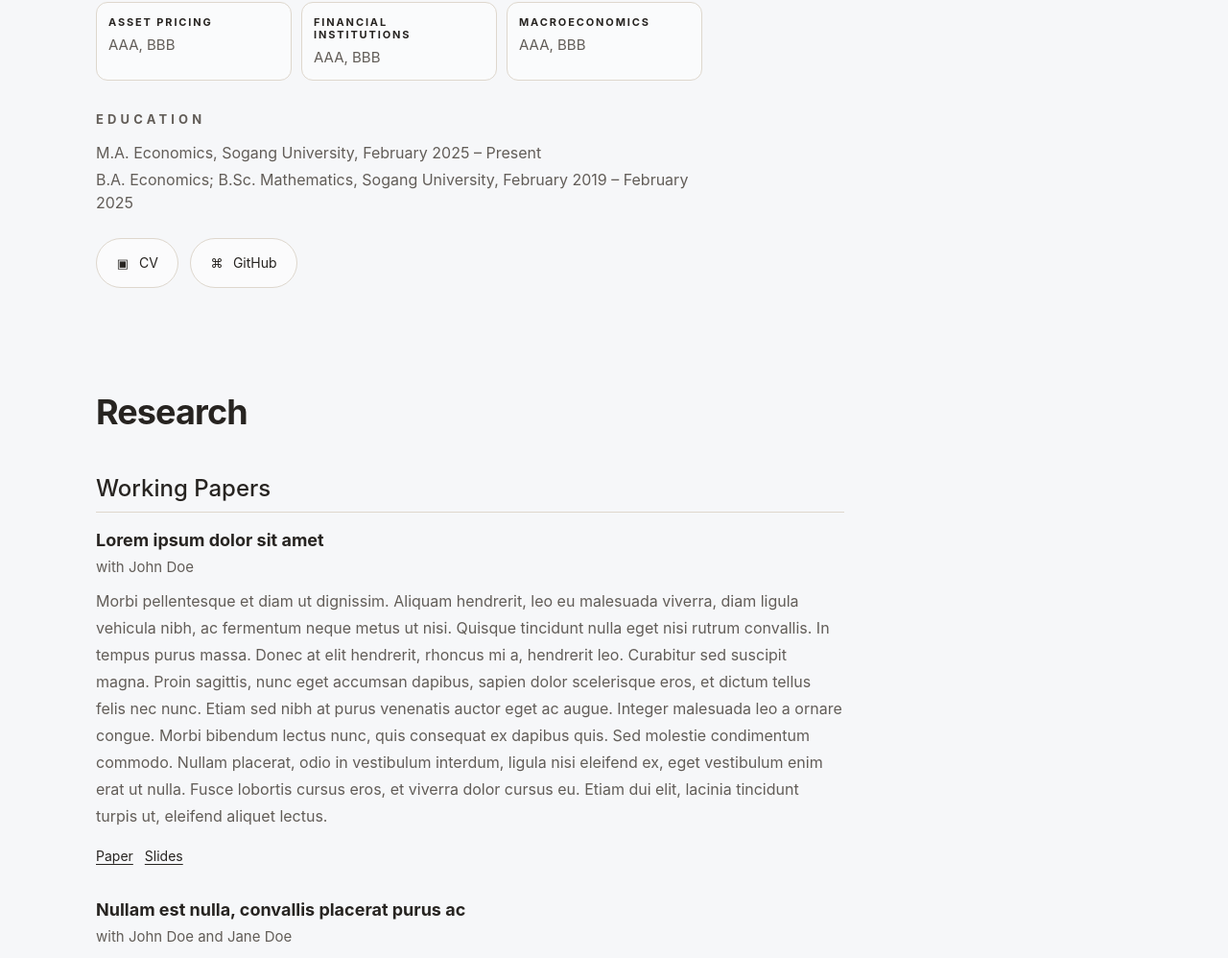
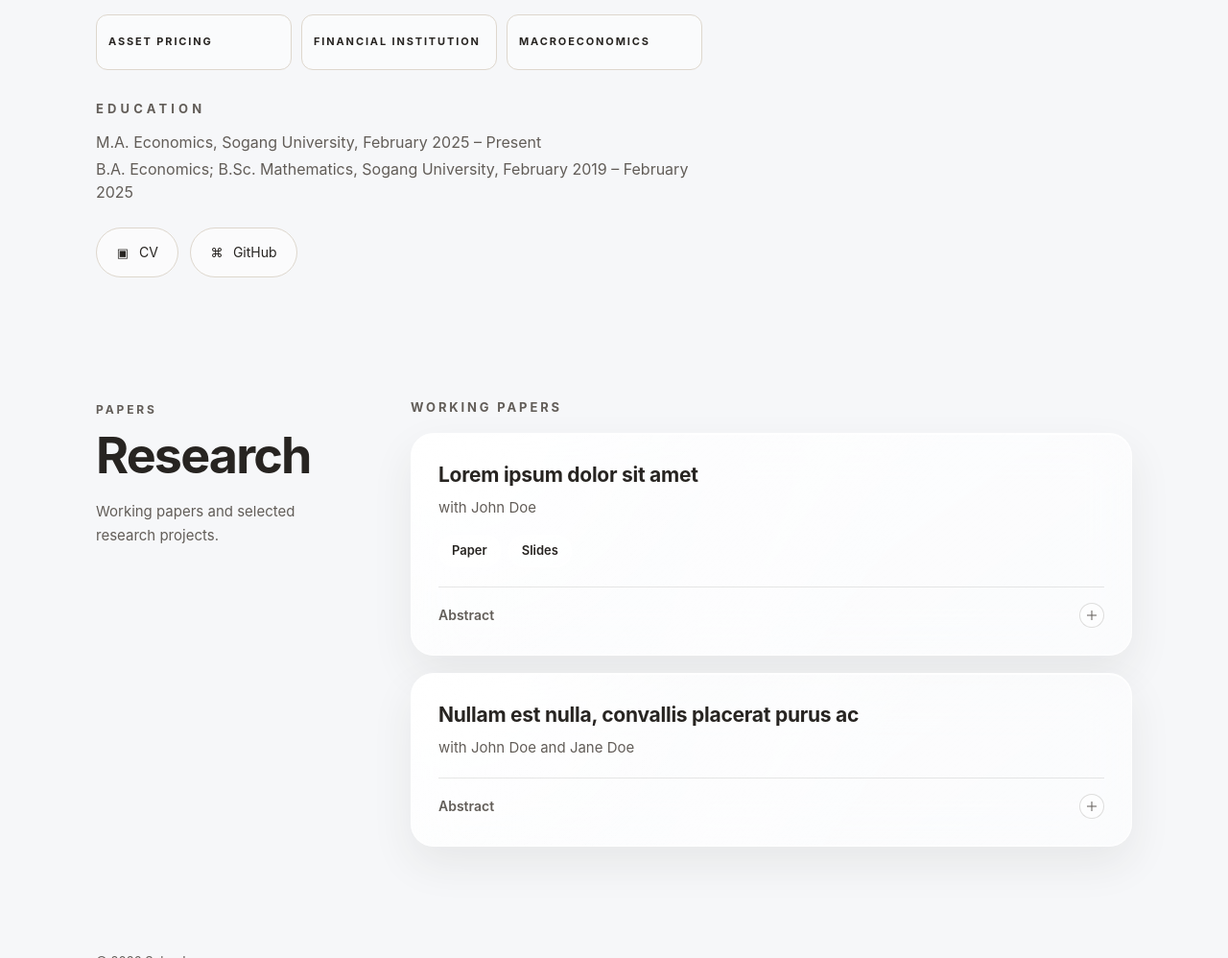
Before and after one commit to jeong-seho/jeong-seho.github.io, a Jekyll site: the page built from index.md, in a window 1280 px wide and 1400 px high, cut to the strip 402-1400 px from the top of the window. Shown: the whole strip at 96% size. Built offline with Jekyll 4.4.1, drawn with Linux system fonts in a browser that asks for light colours; some web fonts are replaced; some of the changed text lies outside the part shown.

Commit message:
Research section design amendment

```diff
--- a/assets/css/style.css
+++ b/assets/css/style.css
@@ -24,6 +24,9 @@
     --card-bg: rgba(255, 255, 255, 0.42);
     --button-bg: rgba(255, 255, 255, 0.55);
     --button-hover: rgba(255, 255, 255, 0.82);
+    --glass-bg: rgba(255, 255, 255, 0.46);
+    --glass-border: rgba(255, 255, 255, 0.72);
+    --glass-shadow: 0 14px 40px rgba(56, 50, 44, 0.10);
 
     /* Layout */
     --site-width: 1120px;
@@ -112,20 +115,49 @@ img {
 
 .site-header {
     position: sticky;
-    top: 0;
+    top: 12px;
     z-index: 100;
-
-    background: var(--page-bg);
+    padding: 0 20px;
+    pointer-events: none;
 }
 
 .nav-wrap {
     max-width: var(--site-width);
-    margin: 0 auto;
-    padding: 22px 20px 8px;
+    margin: 12px auto 0;
+    padding: 9px 12px;
 
     display: flex;
     align-items: center;
     justify-content: flex-end;
+
+    position: relative;
+    overflow: hidden;
+    isolation: isolate;
+
+    background:
+        linear-gradient(135deg, rgba(255, 255, 255, 0.72), rgba(255, 255, 255, 0.26)),
+        var(--glass-bg);
+    border: 1px solid var(--glass-border);
+    border-radius: 999px;
+    box-shadow:
+        inset 0 1px 0 rgba(255, 255, 255, 0.88),
+        inset 0 -1px 0 rgba(255, 255, 255, 0.22),
+        var(--glass-shadow);
+    -webkit-backdrop-filter: blur(24px) saturate(180%);
+    backdrop-filter: blur(24px) saturate(180%);
+    pointer-events: auto;
+}
+
+.nav-wrap::before {
+    content: "";
+    position: absolute;
+    inset: 0;
+    z-index: -1;
+    pointer-events: none;
+
+    background:
+        radial-gradient(circle at 18% 0%, rgba(255, 255, 255, 0.86), transparent 36%),
+        linear-gradient(110deg, transparent 30%, rgba(255, 255, 255, 0.34) 48%, transparent 68%);
 }
 
 .nav {
@@ -143,14 +175,23 @@ img {
 .nav a {
     color: var(--text-muted);
     text-decoration: none;
-    border-bottom: 1px solid transparent;
-    padding-bottom: 4px;
+    border: 1px solid transparent;
+    border-radius: 999px;
+    padding: 7px 11px;
+
+    transition:
+        color 0.16s ease,
+        background 0.16s ease,
+        border-color 0.16s ease,
+        box-shadow 0.16s ease;
 }
 
 .nav a:hover,
 .nav a:focus-visible {
     color: var(--text-main);
-    border-bottom-color: var(--text-main);
+    background: rgba(255, 255, 255, 0.46);
+    border-color: rgba(255, 255, 255, 0.68);
+    box-shadow: inset 0 1px 0 rgba(255, 255, 255, 0.72);
     opacity: 1;
 }
 
@@ -293,18 +334,19 @@ img {
 }
 
 .interest-card {
-    min-height: 82px;
-    padding: 14px 12px 12px;
+    min-height: 58px;
+    padding: 14px 12px;
 
     background: var(--card-bg);
     border: 1px solid var(--line);
     border-radius: 12px;
 
-    box-shadow: none;
+    display: flex;
+    align-items: center;
 }
 
 .interest-title {
-    margin: 0 0 7px;
+    margin: 0;
 
     color: var(--text-main);
     font-family: var(--font-sans);
@@ -313,15 +355,6 @@ img {
     line-height: 1.2;
     letter-spacing: 0.17em;
     text-transform: uppercase;
-}
-
-.interest-text {
-    margin: 0;
-
-    color: var(--text-muted);
-    font-family: var(--font-serif);
-    font-size: 15px;
-    line-height: 1.32;
 }
 
 
@@ -403,105 +436,233 @@ img {
 
 
 /* ============================================================
-    12. Generic Content Pages
-    For Research / Teaching / Service / Miscellaneous
+    12. Research
 ============================================================ */
 
-.content-section {
-    max-width: 780px;
-    margin-top: 96px;
-    padding-top: 12px;
+.research-section {
+    display: grid;
+    grid-template-columns: minmax(180px, 240px) minmax(0, 1fr);
+    gap: clamp(42px, 7vw, 88px);
+    align-items: start;
+
+    margin-top: 108px;
+    padding-top: 20px;
 }
 
-.content-section h1 {
-    margin: 0 0 30px;
-
-    color: var(--text-main);
-    font-family: var(--font-sans);
-    font-size: 36px;
-    font-weight: 700;
-    line-height: 1.2;
-    letter-spacing: -0.025em;
+.research-intro {
+    position: sticky;
+    top: 106px;
 }
 
-.content-section h2 {
-    margin: 42px 0 16px;
-    padding-bottom: 8px;
+.research-kicker {
+    margin: 0 0 10px;
 
-    border-bottom: 1px solid var(--line);
+    color: var(--text-muted);
+    font-family: var(--font-sans);
+    font-size: 12px;
+    font-weight: 700;
+    letter-spacing: 0.24em;
+    text-transform: uppercase;
+}
+
+.research-intro h1 {
+    margin: 0;
 
     color: var(--text-main);
     font-family: var(--font-serif);
-    font-size: 24px;
-    font-weight: 500;
-    line-height: 1.3;
+    font-size: clamp(36px, 4.3vw, 52px);
+    font-weight: 700;
+    line-height: 1.08;
+    letter-spacing: -0.035em;
 }
 
-.content-section h3 {
-    margin: 28px 0 6px;
+.research-description {
+    max-width: 220px;
+    margin: 18px 0 0;
+
+    color: var(--text-muted);
+    font-size: 15px;
+    line-height: 1.65;
+}
+
+.research-content {
+    min-width: 0;
+}
+
+.research-group-title {
+    margin: 0 0 18px;
+
+    color: var(--text-muted);
+    font-family: var(--font-sans);
+    font-size: 13px;
+    font-weight: 700;
+    line-height: 1.2;
+    letter-spacing: 0.22em;
+    text-transform: uppercase;
+}
+
+.paper-list {
+    display: grid;
+    gap: 18px;
+}
+
+.paper-card {
+    position: relative;
+    overflow: hidden;
+    isolation: isolate;
+
+    padding: clamp(20px, 3vw, 28px);
+    background:
+        linear-gradient(145deg, rgba(255, 255, 255, 0.66), rgba(255, 255, 255, 0.22)),
+        var(--glass-bg);
+    border: 1px solid var(--glass-border);
+    border-radius: 24px;
+    box-shadow:
+        inset 0 1px 0 rgba(255, 255, 255, 0.92),
+        inset 0 -1px 0 rgba(255, 255, 255, 0.20),
+        0 18px 44px rgba(56, 50, 44, 0.08);
+    -webkit-backdrop-filter: blur(26px) saturate(170%);
+    backdrop-filter: blur(26px) saturate(170%);
+}
+
+.paper-card::before {
+    content: "";
+    position: absolute;
+    inset: 0;
+    z-index: -1;
+    pointer-events: none;
+
+    background:
+        radial-gradient(circle at 8% 0%, rgba(255, 255, 255, 0.94), transparent 32%),
+        linear-gradient(120deg, transparent 38%, rgba(255, 255, 255, 0.30), transparent 64%);
+}
+
+.paper-header {
+    position: relative;
+}
+
+.paper-title {
+    margin: 0;
 
     color: var(--text-main);
     font-family: var(--font-serif);
-    font-size: 19px;
-    font-weight: 600;
-    line-height: 1.35;
+    font-size: clamp(18px, 2.2vw, 21px);
+    font-weight: 700;
+    line-height: 1.42;
+    letter-spacing: -0.012em;
 }
 
-.content-section p,
-.content-section li {
+.paper-authors {
+    margin: 7px 0 0;
+
     color: var(--text-muted);
-    font-family: var(--font-serif);
-    font-size: 16px;
-    line-height: 1.75;
-}
-
-.content-section ul {
-    padding-left: 22px;
-}
-
-
-/* ============================================================
-    13. Research Page Items
-============================================================ */
-
-.paper {
-    margin-bottom: 32px;
-}
-
-.paper-title {
-    margin-bottom: 4px;
-
-    color: var(--text-main);
-    font-family: var(--font-serif);
-    font-size: 18px;
-    font-weight: 700;
-    line-height: 1.4;
-}
-
-.paper-authors,
-.paper-meta {
-    color: var(--text-muted);
-    font-family: var(--font-serif);
     font-size: 15px;
     line-height: 1.55;
-}
-
-.paper-abstract {
-    margin-top: 10px;
 }
 
 .paper-links {
     display: flex;
     flex-wrap: wrap;
-    gap: 12px;
-
-    margin-top: 10px;
+    gap: 8px;
+    margin-top: 17px;
 }
 
 .paper-links a {
+    display: inline-flex;
+    align-items: center;
+    min-height: 34px;
+    padding: 0 13px;
+
     color: var(--text-main);
+    background: rgba(255, 255, 255, 0.42);
+    border: 1px solid rgba(255, 255, 255, 0.72);
+    border-radius: 999px;
+    box-shadow: inset 0 1px 0 rgba(255, 255, 255, 0.72);
+
+    font-family: var(--font-sans);
+    font-size: 13px;
+    font-weight: 600;
+    text-decoration: none;
+}
+
+.paper-links a:hover {
+    background: rgba(255, 255, 255, 0.72);
+    opacity: 1;
+}
+
+.abstract-details {
+    margin-top: 20px;
+    padding-top: 16px;
+    border-top: 1px solid rgba(98, 93, 88, 0.15);
+}
+
+.abstract-details summary {
+    display: flex;
+    align-items: center;
+    justify-content: space-between;
+    gap: 16px;
+
+    color: var(--text-muted);
+    cursor: pointer;
+    list-style: none;
+    user-select: none;
+
     font-family: var(--font-sans);
     font-size: 14px;
+    font-weight: 600;
+}
+
+.abstract-details summary::-webkit-details-marker {
+    display: none;
+}
+
+.abstract-details summary:focus-visible {
+    outline: 2px solid var(--text-main);
+    outline-offset: 5px;
+    border-radius: 4px;
+}
+
+.abstract-toggle {
+    position: relative;
+    flex: none;
+    width: 26px;
+    height: 26px;
+
+    background: rgba(255, 255, 255, 0.42);
+    border: 1px solid rgba(98, 93, 88, 0.20);
+    border-radius: 50%;
+}
+
+.abstract-toggle::before,
+.abstract-toggle::after {
+    content: "";
+    position: absolute;
+    top: 50%;
+    left: 50%;
+    width: 10px;
+    height: 1px;
+    background: currentColor;
+    transform: translate(-50%, -50%);
+}
+
+.abstract-toggle::after {
+    transform: translate(-50%, -50%) rotate(90deg);
+    transition: opacity 0.18s ease;
+}
+
+.abstract-details[open] .abstract-toggle::after {
+    opacity: 0;
+}
+
+.abstract-body {
+    margin-top: 16px;
+    color: var(--text-muted);
+}
+
+.abstract-body p {
+    margin: 0;
+    font-size: 15px;
+    line-height: 1.78;
 }
 
 
@@ -540,17 +701,39 @@ img {
     .interest-grid {
         grid-template-columns: 1fr;
     }
+
+    .research-section {
+        grid-template-columns: 1fr;
+        gap: 38px;
+        margin-top: 88px;
+    }
+
+    .research-intro {
+        position: static;
+    }
+
+    .research-description {
+        max-width: 420px;
+    }
 }
 
 @media (max-width: 700px) {
+    .site-header {
+        padding: 0 12px;
+    }
+
     .nav-wrap {
-        padding-top: 18px;
+        padding: 7px 8px;
     }
 
     .nav {
         flex-wrap: wrap;
         justify-content: flex-end;
-        gap: 12px 18px;
+        gap: 4px;
+    }
+
+    .nav a {
+        padding: 7px 9px;
     }
 
     .page {
@@ -580,12 +763,8 @@ img {
         padding: 0 18px;
     }
 
-    .content-section h1 {
-        font-size: 32px;
-    }
-
-    .content-section h2 {
-        font-size: 22px;
+    .research-section {
+        padding-top: 8px;
     }
 }
 
@@ -609,6 +788,10 @@ img {
     .home-button {
         width: 100%;
     }
+
+    .paper-card {
+        border-radius: 20px;
+    }
 }
 
 @media (prefers-reduced-motion: reduce) {
--- a/index.md
+++ b/index.md
@@ -23,17 +23,14 @@ permalink: /
             <div class="interest-grid">
                 <div class="interest-card">
                     <div class="interest-title">Asset Pricing</div>
-                    <div class="interest-text">AAA, BBB</div>
                 </div>
 
                 <div class="interest-card">
-                    <div class="interest-title">Financial Institutions</div>
-                    <div class="interest-text">AAA, BBB</div>
+                    <div class="interest-title">Financial Institution</div>
                 </div>
 
                 <div class="interest-card">
                     <div class="interest-title">Macroeconomics</div>
-                    <div class="interest-text">AAA, BBB</div>
                 </div>
             </div>
         </section>
@@ -68,41 +65,55 @@ permalink: /
 
 <!-- RESEARCH SECTION -->
 
-<section id="research" class="content-section page-section">
-    <h1>Research</h1>
+<section id="research" class="research-section page-section">
+    <div class="research-intro">
+        <p class="research-kicker">Papers</p>
+        <h1>Research</h1>
+        <p class="research-description">Working papers and selected research projects.</p>
+    </div>
 
-    <h2>Working Papers</h2>
+    <div class="research-content">
+        <h2 class="research-group-title">Working Papers</h2>
 
-    <div class="paper">
-        <div class="paper-title">
-            Lorem ipsum dolor sit amet
-        </div>
+        <div class="paper-list">
+            <article class="paper-card">
+                <div class="paper-header">
+                    <h3 class="paper-title">Lorem ipsum dolor sit amet</h3>
+                    <p class="paper-authors">with John Doe</p>
 
-        <div class="paper-authors">
-            with John Doe
-        </div>
+                    <div class="paper-links" role="group" aria-label="Project materials">
+                        <a href="#">Paper</a>
+                        <a href="#">Slides</a>
+                    </div>
+                </div>
 
-        <p class="paper-abstract">
-            Morbi pellentesque et diam ut dignissim. Aliquam hendrerit, leo eu malesuada viverra, diam ligula vehicula nibh, ac fermentum neque metus ut nisi. Quisque tincidunt nulla eget nisi rutrum convallis. In tempus purus massa. Donec at elit hendrerit, rhoncus mi a, hendrerit leo. Curabitur sed suscipit magna. Proin sagittis, nunc eget accumsan dapibus, sapien dolor scelerisque eros, et dictum tellus felis nec nunc. Etiam sed nibh at purus venenatis auctor eget ac augue. Integer malesuada leo a ornare congue. Morbi bibendum lectus nunc, quis consequat ex dapibus quis. Sed molestie condimentum commodo. Nullam placerat, odio in vestibulum interdum, ligula nisi eleifend ex, eget vestibulum enim erat ut nulla. Fusce lobortis cursus eros, et viverra dolor cursus eu. Etiam dui elit, lacinia tincidunt turpis ut, eleifend aliquet lectus.
-        </p>
+                <details class="abstract-details">
+                    <summary>
+                        <span>Abstract</span>
+                        <span class="abstract-toggle" aria-hidden="true"></span>
+                    </summary>
+                    <div class="abstract-body">
+                        <p>Morbi pellentesque et diam ut dignissim. Aliquam hendrerit, leo eu malesuada viverra, diam ligula vehicula nibh, ac fermentum neque metus ut nisi. Quisque tincidunt nulla eget nisi rutrum convallis. In tempus purus massa. Donec at elit hendrerit, rhoncus mi a, hendrerit leo. Curabitur sed suscipit magna. Proin sagittis, nunc eget accumsan dapibus, sapien dolor scelerisque eros, et dictum tellus felis nec nunc. Etiam sed nibh at purus venenatis auctor eget ac augue. Integer malesuada leo a ornare congue. Morbi bibendum lectus nunc, quis consequat ex dapibus quis. Sed molestie condimentum commodo. Nullam placerat, odio in vestibulum interdum, ligula nisi eleifend ex, eget vestibulum enim erat ut nulla. Fusce lobortis cursus eros, et viverra dolor cursus eu. Etiam dui elit, lacinia tincidunt turpis ut, eleifend aliquet lectus.</p>
+                    </div>
+                </details>
+            </article>
 
-        <div class="paper-links">
-            <a href="#">Paper</a>
-            <a href="#">Slides</a>
+            <article class="paper-card">
+                <div class="paper-header">
+                    <h3 class="paper-title">Nullam est nulla, convallis placerat purus ac</h3>
+                    <p class="paper-authors">with John Doe and Jane Doe</p>
+                </div>
+
+                <details class="abstract-details">
+                    <summary>
+                        <span>Abstract</span>
+                        <span class="abstract-toggle" aria-hidden="true"></span>
+                    </summary>
+                    <div class="abstract-body">
+                        <p>Quisque accumsan vulputate erat id cursus. Etiam porttitor viverra mi, id mattis metus. Sed aliquam neque purus, sit amet suscipit mi posuere vitae. Proin ullamcorper risus quis ex tristique scelerisque. Aliquam efficitur commodo nisi vel sollicitudin. Donec pretium erat lorem, eu lacinia nisi gravida at. Donec facilisis ullamcorper dui quis fermentum. Mauris pharetra justo arcu, rhoncus vestibulum urna laoreet non. Nam consectetur sapien nec enim viverra pulvinar. Aliquam tincidunt convallis urna sit amet placerat. Fusce pretium dictum dapibus. Nunc varius pulvinar lorem, non mattis urna sagittis sed. Nullam vel felis dignissim, eleifend libero in, volutpat quam. Pellentesque habitant morbi tristique senectus et netus et malesuada fames ac turpis egestas. Ut cursus lectus quam, in porttitor libero dictum eget. Phasellus imperdiet sapien et odio lacinia, in porta nunc malesuada.</p>
+                    </div>
+                </details>
+            </article>
         </div>
     </div>
-
-    <div class="paper">
-        <div class="paper-title">
-            Nullam est nulla, convallis placerat purus ac
-        </div>
-
-        <div class="paper-authors">
-            with John Doe and Jane Doe
-        </div>
-
-        <p class="paper-abstract">
-            Quisque accumsan vulputate erat id cursus. Etiam porttitor viverra mi, id mattis metus. Sed aliquam neque purus, sit amet suscipit mi posuere vitae. Proin ullamcorper risus quis ex tristique scelerisque. Aliquam efficitur commodo nisi vel sollicitudin. Donec pretium erat lorem, eu lacinia nisi gravida at. Donec facilisis ullamcorper dui quis fermentum. Mauris pharetra justo arcu, rhoncus vestibulum urna laoreet non. Nam consectetur sapien nec enim viverra pulvinar. Aliquam tincidunt convallis urna sit amet placerat. Fusce pretium dictum dapibus. Nunc varius pulvinar lorem, non mattis urna sagittis sed. Nullam vel felis dignissim, eleifend libero in, volutpat quam. Pellentesque habitant morbi tristique senectus et netus et malesuada fames ac turpis egestas. Ut cursus lectus quam, in porttitor libero dictum eget. Phasellus imperdiet sapien et odio lacinia, in porta nunc malesuada.
-        </p>
-    </div>
 </section>
```
